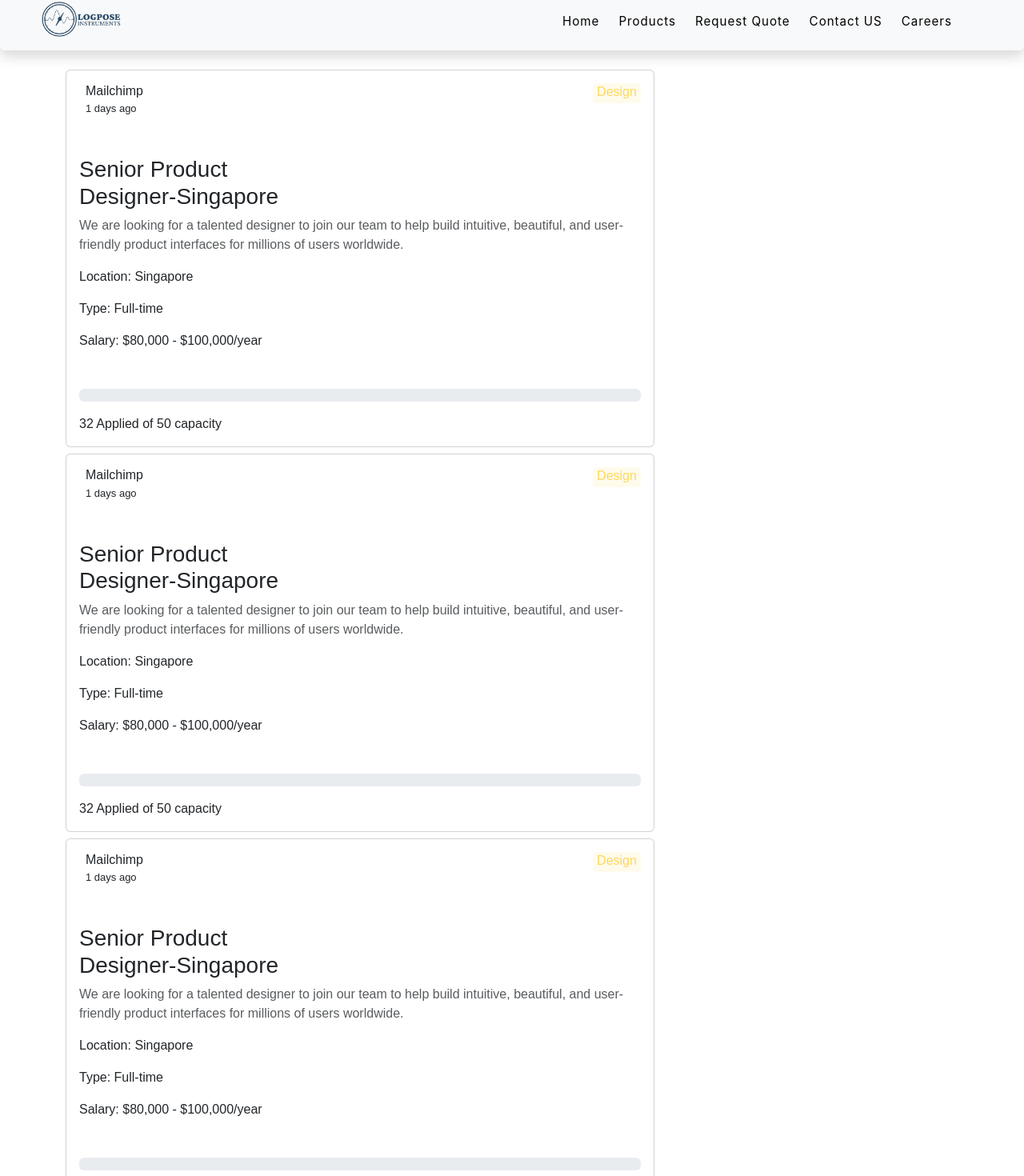
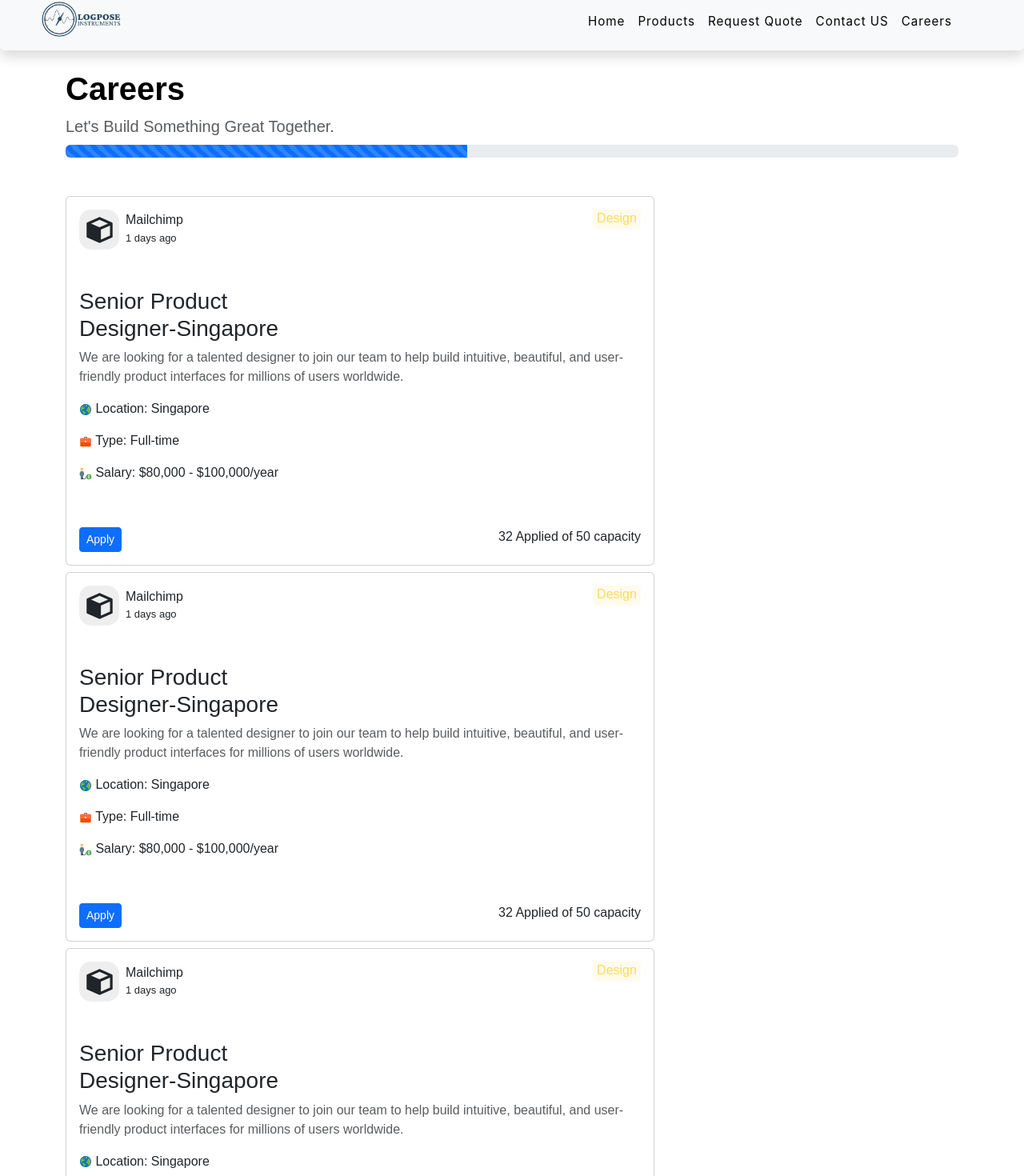
Before and after one commit to Siddhantgiri97/LogPose, a Next.js app: page /careers in a window 1280 px wide. Shown: the part 9-1479 px from the top of the page at 80% size. Built offline with nearby package versions, Linux system fonts and the light colour scheme.

Commit message:
Career page completed

```diff
--- a/pages/careers/index.js
+++ b/pages/careers/index.js
@@ -2,6 +2,11 @@
 import React from 'react'
 import NavbarWrap from '../components/navbar'
 import styles from "@/styles/Career.module.css";
+import { FcBriefcase } from "react-icons/fc";
+import { FcGlobe } from "react-icons/fc";
+import { FcDebt } from "react-icons/fc";
+import { BiSolidCube } from "react-icons/bi";
+import ProgressBar from 'react-bootstrap/ProgressBar';
 
 const Careers = () => {
     return (
@@ -13,14 +18,19 @@
             </Head>
 
             <NavbarWrap />
-            <div className = "pt-5">
+            <div className="pt-5">
                 <div className="container mt-5 mb-3 justify-content-center">
+                    <div className="mb-5">
+                        <h1 className="fw-bolder">Careers</h1>
+                        <p className="lead fw-normal text-muted mb-2">Let's Build Something Great Together.</p>
+                        <ProgressBar animated now={45} />
+                    </div>
                     <div className="row">
                         <div className="col-md-8">
                             <div className="card p-3 mb-2">
                                 <div className="d-flex justify-content-between">
                                     <div className="d-flex flex-row align-items-center">
-                                        <div className="icon"> <i className="bx bxl-mailchimp"></i> </div>
+                                        <div className={styles.icon}> <BiSolidCube /> </div>
                                         <div className={`ms-2 ${styles.details}`}>
                                             <h6 className="mb-0">Mailchimp</h6> <span>1 days ago</span>
                                         </div>
@@ -29,31 +39,30 @@
                                 </div>
                                 <div className="mt-5">
                                     <h3 className="heading">Senior Product<br />Designer-Singapore</h3>
-                                     {/* Job description */}
+                                    {/* Job description */}
                                     <p className="text-muted mt-2">
                                         We are looking for a talented designer to join our team to help build intuitive, beautiful, and user-friendly product interfaces for millions of users worldwide.
                                     </p>
 
                                     {/* Job details */}
                                     <div className="mt-3">
-                                        <p><i className="bx bx-map"></i> Location: Singapore</p>
-                                        <p><i className="bx bx-briefcase-alt"></i> Type: Full-time</p>
-                                        <p><i className="bx bx-dollar-circle"></i> Salary: $80,000 - $100,000/year</p>
+                                        <p><FcGlobe /> Location: Singapore</p>
+                                        <p><FcBriefcase /> Type: Full-time</p>
+                                        <p><FcDebt /> Salary: $80,000 - $100,000/year</p>
                                     </div>
-                                    <div className="mt-5">
-                                        <div className="progress">
-
+                                    <div className="d-flex justify-content-between mt-5">
+                                        <div className="progres mt-2">
+                                            <button className="btn btn-primary btn-sm" id="submitButton" type="submit">Apply</button>
                                         </div>
-                                        <div className="mt-3"> <span className="text1">32 Applied <span className="text2">of 50 capacity</span></span> </div>
-                                    </div>
+                                        <div className="mt-2"> <span className="text1">32 Applied <span className="text2">of 50 capacity</span></span> </div></div>
                                 </div>
                             </div>
                         </div>
-                       <div className="col-md-8">
+                        <div className="col-md-8">
                             <div className="card p-3 mb-2">
                                 <div className="d-flex justify-content-between">
                                     <div className="d-flex flex-row align-items-center">
-                                        <div className="icon"> <i className="bx bxl-mailchimp"></i> </div>
+                                        <div className={styles.icon}> <BiSolidCube /> </div>
                                         <div className={`ms-2 ${styles.details}`}>
                                             <h6 className="mb-0">Mailchimp</h6> <span>1 days ago</span>
                                         </div>
@@ -62,23 +71,22 @@
                                 </div>
                                 <div className="mt-5">
                                     <h3 className="heading">Senior Product<br />Designer-Singapore</h3>
-                                     {/* Job description */}
+                                    {/* Job description */}
                                     <p className="text-muted mt-2">
                                         We are looking for a talented designer to join our team to help build intuitive, beautiful, and user-friendly product interfaces for millions of users worldwide.
                                     </p>
 
                                     {/* Job details */}
                                     <div className="mt-3">
-                                        <p><i className="bx bx-map"></i> Location: Singapore</p>
-                                        <p><i className="bx bx-briefcase-alt"></i> Type: Full-time</p>
-                                        <p><i className="bx bx-dollar-circle"></i> Salary: $80,000 - $100,000/year</p>
+                                        <p><FcGlobe /> Location: Singapore</p>
+                                        <p><FcBriefcase /> Type: Full-time</p>
+                                        <p><FcDebt /> Salary: $80,000 - $100,000/year</p>
                                     </div>
-                                    <div className="mt-5">
-                                        <div className="progress">
-
+                                    <div className="d-flex justify-content-between mt-5">
+                                       <div className="progres mt-2">
+                                            <button className="btn btn-primary btn-sm" id="submitButton" type="submit">Apply</button>
                                         </div>
-                                        <div className="mt-3"> <span className="text1">32 Applied <span className="text2">of 50 capacity</span></span> </div>
-                                    </div>
+                                        <div className="mt-2"> <span className="text1">32 Applied <span className="text2">of 50 capacity</span></span> </div></div>
                                 </div>
                             </div>
                         </div>
@@ -86,7 +94,7 @@
                             <div className="card p-3 mb-2">
                                 <div className="d-flex justify-content-between">
                                     <div className="d-flex flex-row align-items-center">
-                                        <div className="icon"> <i className="bx bxl-mailchimp"></i> </div>
+                                        <div className={styles.icon}> <BiSolidCube /> </div>
                                         <div className={`ms-2 ${styles.details}`}>
                                             <h6 className="mb-0">Mailchimp</h6> <span>1 days ago</span>
                                         </div>
@@ -95,22 +103,22 @@
                                 </div>
                                 <div className="mt-5">
                                     <h3 className="heading">Senior Product<br />Designer-Singapore</h3>
-                                     {/* Job description */}
+                                    {/* Job description */}
                                     <p className="text-muted mt-2">
                                         We are looking for a talented designer to join our team to help build intuitive, beautiful, and user-friendly product interfaces for millions of users worldwide.
                                     </p>
 
                                     {/* Job details */}
                                     <div className="mt-3">
-                                        <p><i className="bx bx-map"></i> Location: Singapore</p>
-                                        <p><i className="bx bx-briefcase-alt"></i> Type: Full-time</p>
-                                        <p><i className="bx bx-dollar-circle"></i> Salary: $80,000 - $100,000/year</p>
+                                        <p><FcGlobe /> Location: Singapore</p>
+                                        <p><FcBriefcase /> Type: Full-time</p>
+                                        <p><FcDebt /> Salary: $80,000 - $100,000/year</p>
                                     </div>
-                                    <div className="mt-5">
-                                        <div className="progress">
-
+                                    <div className="d-flex justify-content-between mt-5">
+                                        <div className="progres mt-2">
+                                            <button className="btn btn-primary btn-sm" id="submitButton" type="submit">Apply</button>
                                         </div>
-                                        <div className="mt-3"> <span className="text1">32 Applied <span className="text2">of 50 capacity</span></span> </div>
+                                        <div className="mt-2"> <span className="text1">32 Applied <span className="text2">of 50 capacity</span></span> </div>
                                     </div>
                                 </div>
                             </div>
--- a/pages/components/navbar.js
+++ b/pages/components/navbar.js
@@ -12,9 +12,9 @@
 const NavbarWrap = () => {
     return (
         <>
-            <Navbar expand="lg" className={`${styles.mainNav} bg-body-tertiary shadow p-3 mb-5 bg-body rounded justify-content-end flex-grow-1`} fixed = "top">
+            <Navbar expand="lg" className={`${styles.mainNav} bg-body-tertiary shadow p-3 mb-5 bg-body rounded-bottom justify-content-end flex-grow-1`} fixed="top">
                 <Container>
-                    <Navbar.Brand href="#home" className={styles.navbarbrand}>
+                    <Navbar.Brand href={`/`} className={styles.navbarbrand}>
                         <Image
                             src={Logo}
                             className={`${styles.logo} d-inline-block align-top ms-2`}
@@ -24,11 +24,11 @@
                     <Navbar.Toggle className={styles.navbartoggler} aria-controls="basic-navbar-nav" />
                     <Navbar.Collapse id="basic-navbar-nav">
                         <Nav className={`ms-auto py-4 py-lg-0 g-2`}>
-                            <Nav.Link className={`${styles.navlink} ms-2`} href={`/`}>Home</Nav.Link>
-                            <Nav.Link className={`${styles.navlink} ms-2`} href={`/products`}>Products</Nav.Link>
-                            <Nav.Link className={`${styles.navlink} ms-2`} href={`/quote`}>Request Quote</Nav.Link>
-                            <Nav.Link className={`${styles.navlink} ms-2`} href={`/contact`}>Contact US</Nav.Link>
-                            <Nav.Link className={`${styles.navlink} ms-2`} href={`/careers`}>Careers</Nav.Link>
+                            <Nav.Link className={`${styles.navlink} ps-2`} href={`/`}>Home</Nav.Link>
+                            <Nav.Link className={`${styles.navlink} ps-2`} href={`/products`}>Products</Nav.Link>
+                            <Nav.Link className={`${styles.navlink} ps-2`} href={`/quote`}>Request Quote</Nav.Link>
+                            <Nav.Link className={`${styles.navlink} ps-2`} href={`/contact`}>Contact US</Nav.Link>
+                            <Nav.Link className={`${styles.navlink} ps-2`} href={`/careers`}>Careers</Nav.Link>
                         </Nav>
                     </Navbar.Collapse>
 
--- a/pages/products/index.js
+++ b/pages/products/index.js
@@ -12,7 +12,7 @@
             </Head>
 
             <NavbarWrap />
-             <section className="py-5">
+            <section className="py-5">
                 <div className="container px-5 my-5">
                     <div className="text-center mb-5">
                         <h1 className="fw-bolder">Our Work</h1>
```
